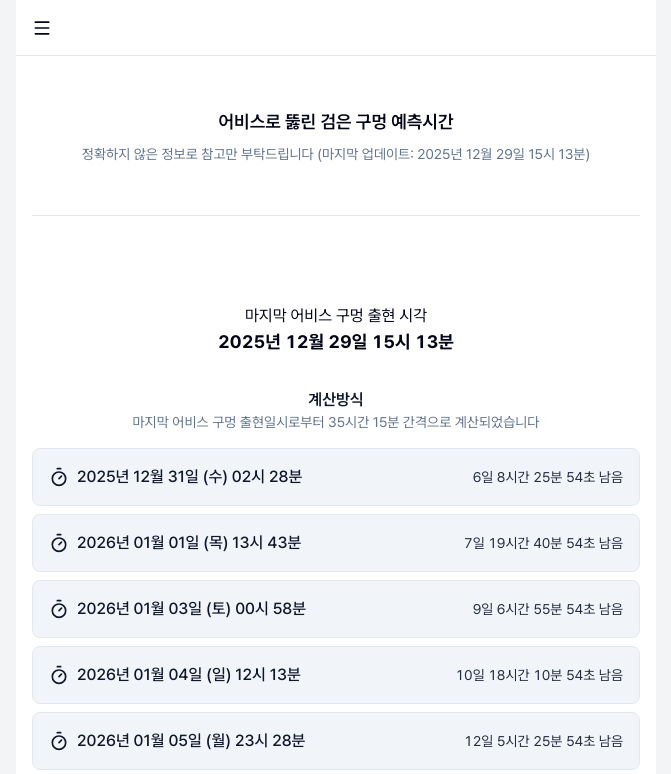
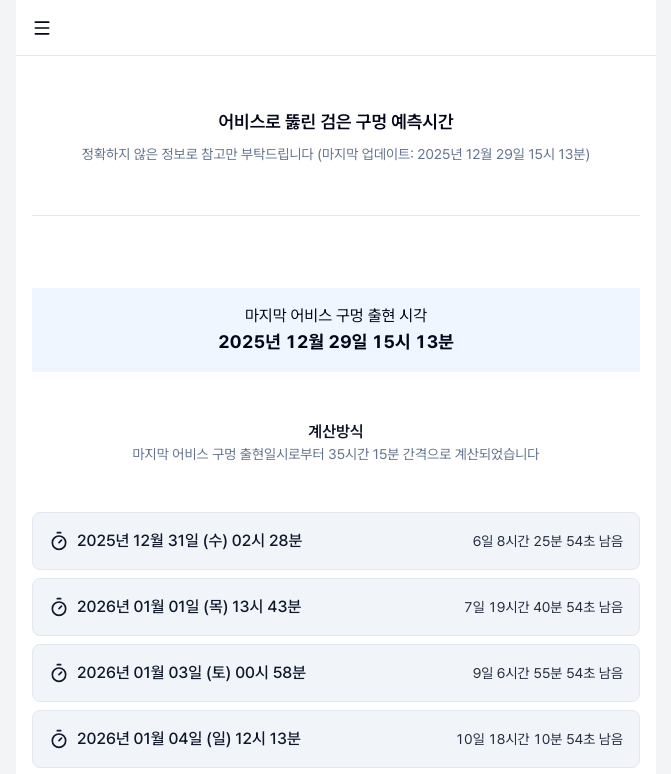
Before and after one commit to ISTP-A/mobiutils, a Next.js app: page /info/abysshole in a window 1280 px wide. Shown: the top 774 px of the page, without its empty margins (304-975 px from the left). Built offline with nearby package versions, Linux system fonts and the light colour scheme.

Commit message:
chore: 코드 수정

```diff
--- a/app/info/abysshole/page.tsx
+++ b/app/info/abysshole/page.tsx
@@ -1,6 +1,12 @@
 import { AbyssHolePage } from "@/screens/info/abysshole-page";
+import { Metadata } from "next";
 
 export const dynamic = "force-dynamic"
+
+export const metadata: Metadata = {
+    title: "어비스로 뚫린 검은 구멍 예측시간",
+    description: "어비스로 뚫린 검은 구멍을 예측한 시간 정보입니다",
+};
 
 export default function AbyssHoleInfoPage() {
     return <AbyssHolePage />
--- a/app/info/break/page.tsx
+++ b/app/info/break/page.tsx
@@ -1,12 +1,19 @@
 import { BreakList } from "@/feature/break/ui/break-list";
 import { LayoutContent, LayoutHeader, LayoutInner } from "@/shared/layout/layout";
 import { HeaderDescription, HeaderTitle } from "@/shared/ui/typography";
+import { Metadata } from "next";
+
+
+export const metadata: Metadata = {
+    title: "어비스 네임드 브레이크 정보",
+    description: "어비스 네임드 브레이크 정보입니다",
+};
 
 export default function BreakInfoPage() {
     return (
         <LayoutInner>
             <LayoutHeader>
-                <HeaderTitle>브레이크 정보</HeaderTitle>
+                <HeaderTitle>어비스 네임드 브레이크 정보</HeaderTitle>
                 <HeaderDescription>브레이크 게이지(칸)을 의미하며, 브레이크까지 소요시간을 의미하는 것이 아닙니다.</HeaderDescription>
             </LayoutHeader>
             <LayoutContent>
--- a/feature/abysshole/ui/abysshole-list.tsx
+++ b/feature/abysshole/ui/abysshole-list.tsx
@@ -29,7 +29,7 @@ export function AbyssHoleList({ times }: AbyssHoleListProps) {
     return (
         <div>
             <div>
-                <div className="text-center text-accent-foreground py-4">
+                <div className="text-center text-accent-foreground py-12">
                     <p className="font-semibold">계산방식</p>
                     <p className="text-sm text-muted-foreground">
                         마지막 어비스 구멍 출현일시로부터 35시간 15분 간격으로 계산되었습니다
--- a/screens/info/abysshole-page.tsx
+++ b/screens/info/abysshole-page.tsx
@@ -7,10 +7,6 @@ import { ko } from "date-fns/locale";
 
 const TZ = "Asia/Seoul";
 
-/**
- * "2025.12.29 15:13:00" -> "2025-12-29T15:13:00+09:00"
- * 서버(UTC)에서도 동일한 절대시간으로 해석되도록 강제합니다.
- */
 function kstDate(input: string) {
     const [datePart, timePart] = input.split(" ");
     const iso = `${datePart.replaceAll(".", "-")}T${timePart}+09:00`;
@@ -50,7 +46,7 @@ export function AbyssHolePage() {
             </LayoutHeader>
 
             <LayoutContent>
-                <div className="p-4 space-y-4 text-center">
+                <div className="p-4 space-y-4 text-center bg-blue-50">
                     <div className="flex flex-col">
                         <p>마지막 어비스 구멍 출현 시각</p>
                         <p>
```
Also changed, not shown: public/assets/logo.png (added).
